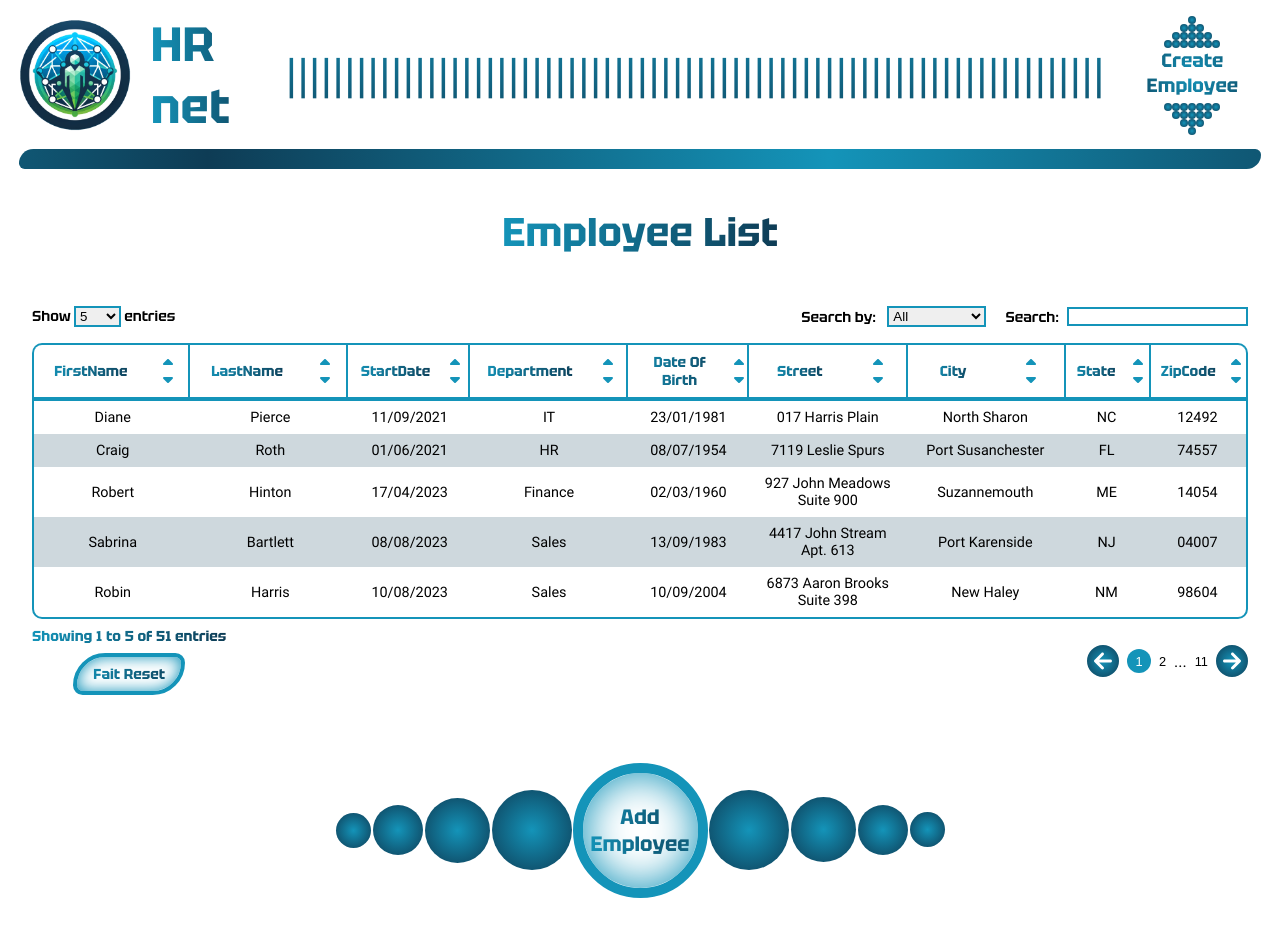
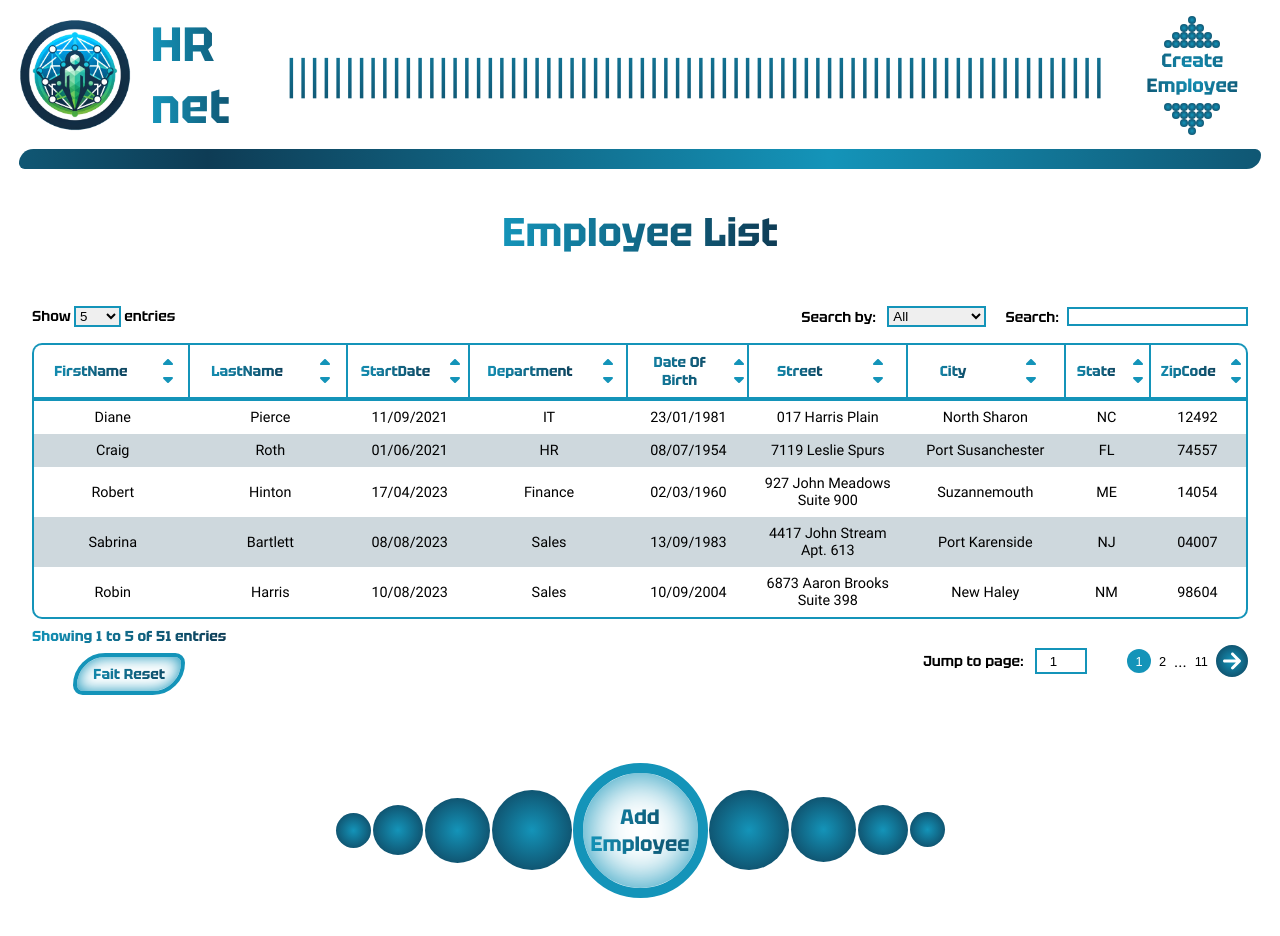
Before and after one commit to Git-EJ/OC_P14, a React (Vite) app: page /employee-list in a window 1280 px wide. Shown: the top 936 px of the page. Built offline with nearby package versions, Linux system fonts and the light colour scheme.

Commit message:
Pagination input for page

```diff
--- a/src/atoms/Pagination.jsx
+++ b/src/atoms/Pagination.jsx
@@ -1,4 +1,4 @@
-import { useCallback } from "react";
+import { useCallback, useEffect, useState } from "react";
 import PropTypes from "prop-types";
 
 //TODO input entry for currentPage choice
@@ -90,11 +90,20 @@ const Pagination = ({
   IconRight=null,
 }) => {
 
+  //for input value update
+  const [inpuValue, setInputValue] = useState(currentPage);
+
+  useEffect(() => {
+    setInputValue(currentPage);
+  }, [currentPage, totalPageCount]);
+
+
   const onPreviousPage = useCallback(() => {
     if (currentPage > 1) {
       setCurrentPage(currentPage - 1);
     }
   }, [currentPage, setCurrentPage]);
+
 
   const onNextPage = useCallback(() => {
     if (currentPage < totalPageCount) {
@@ -102,10 +111,51 @@ const Pagination = ({
     }
   }, [currentPage, totalPageCount, setCurrentPage]);
 
+
+  const onJumpPage = useCallback((e) => {
+    const value = +e.target.value;
+    setInputValue(value > totalPageCount ? '' : value); //authorise user to enter value < totalPageCount
+
+    if (!isNaN(value) && value > 0 && value <= totalPageCount) {
+      setCurrentPage(value);
+    }
+  }, [setCurrentPage, totalPageCount]);
+
+  const onKeyDownPage = useCallback((e) => {
+    if (e.key === 'ArrowRight') {
+      onNextPage();
+    } else if (e.key === 'ArrowLeft') {
+      onPreviousPage();
+    }
+  }, [onNextPage, onPreviousPage]);
+
+  const onBlurPage = useCallback((e) => {
+    if(e.target.value === '') {
+      setInputValue(currentPage);
+    }
+  }, [currentPage]);
+
+
+
   return (
     <div className="pagination_container">
+
+      <div className="pagination_jump_container">
+        <label htmlFor='Jump to Page'>Jump to page:</label>
+        <input type="number"
+          id="Jump to Page"
+          min="1"
+          max={totalPageCount}
+          value={inpuValue === 0 ? '' : inpuValue}
+          onChange={(e) => onJumpPage(e)}
+          onKeyDown={(e) => onKeyDownPage(e)}
+          onBlur={(e) => onBlurPage(e)}
+        />
+      </div>
+
+      <div className="pagination_buttons_container">
         <button className="pagination_button_previous" onClick={onPreviousPage}>
-        {IconLeft ? <IconLeft /> : "<"}
+          {currentPage === 1 ? null : IconLeft ? <IconLeft /> : "<"}
         </button>
 
         <Counter
@@ -114,8 +164,9 @@ const Pagination = ({
           onPageChange={setCurrentPage}
         />
         <button className="pagination_button_next" onClick={onNextPage}>
-        {IconRight ? <IconRight /> : ">"}
+          {currentPage === totalPageCount ? null : IconRight ? <IconRight /> : ">"}
         </button>
+      </div>
     </div>
   )
 }
--- a/src/styles/css/index.css
+++ b/src/styles/css/index.css
@@ -256,6 +256,36 @@ body ::-webkit-scrollbar {
   flex-direction: row;
   justify-content: space-between;
   max-width: 45%;
+  height: auto;
+  gap: 2rem;
+}
+.pagination_jump_container {
+  display: flex;
+  justify-content: center;
+  align-items: center;
+  flex-direction: row;
+  width: 100%;
+  height: auto;
+  gap: 0.2rem;
+  font-size: 0.9rem;
+  font-family: "Tektur_Semi-Bold", sans-serif;
+}
+.pagination_jump_container > label {
+  width: fit-content;
+  margin-right: 0.5rem;
+}
+.pagination_jump_container > input {
+  text-align: center;
+  border: 2px solid #1494B9;
+  padding: 0.2rem 0;
+}
+.pagination_buttons_container {
+  display: flex;
+  justify-content: center;
+  align-items: center;
+  flex-direction: row;
+  justify-content: space-between;
+  width: fit-content;
   height: auto;
   gap: 0.5rem;
 }
--- a/src/styles/scss/components/datatable.scss
+++ b/src/styles/scss/components/datatable.scss
@@ -49,6 +49,7 @@
     &_search_input {
       >label {
         margin-right: 0.5rem;
+
       }
     }
 
--- a/src/styles/scss/components/paginations.scss
+++ b/src/styles/scss/components/paginations.scss
@@ -4,6 +4,37 @@
     @include flex_center_row;
     justify-content: space-between;
     max-width: 45%;
+    height: auto;
+    gap: 2rem;
+  }
+
+  &_jump {
+    &_container {
+      @include flex_center_row;
+      width: 100%;
+      height: auto;
+      gap: 0.2rem;
+      font-size: 0.9rem;
+      font-family: 'Tektur_Semi-Bold', sans-serif;
+
+      >label {
+        width: fit-content;
+        margin-right: 0.5rem;
+
+      }
+
+      >input {
+        text-align: center;
+        border: 2px solid $primary-color;
+        padding: 0.2rem 0;
+      }
+    }
+  }
+
+  &_buttons_container {
+    @include flex_center_row;
+    justify-content: space-between;
+    width: fit-content;
     height: auto;
     gap: 0.5rem;
   }
```
Also changed, not shown: 1 other file (tests, documents, lock files or other folders). Lines whose indentation alone changed are shown as unchanged.
